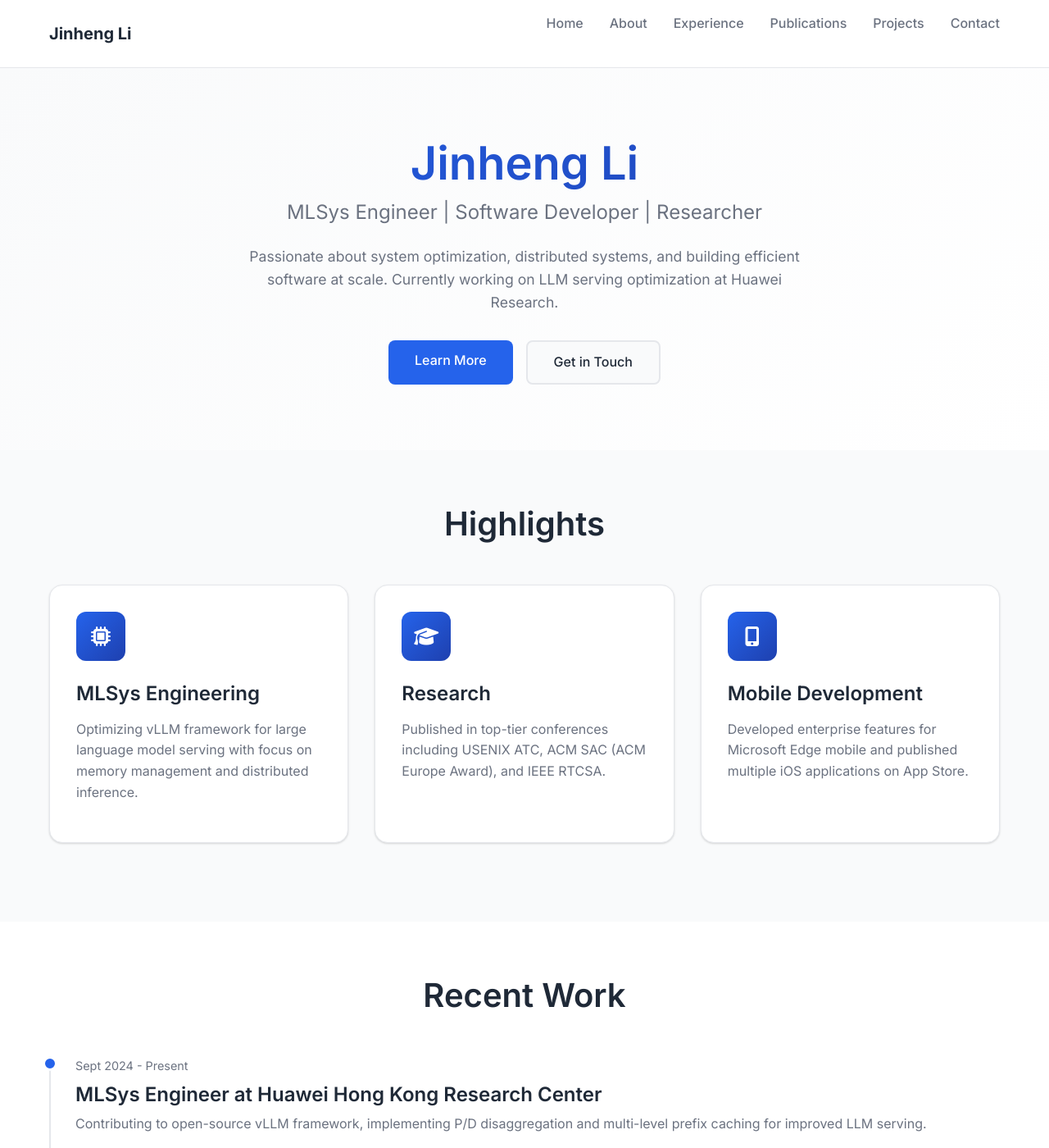
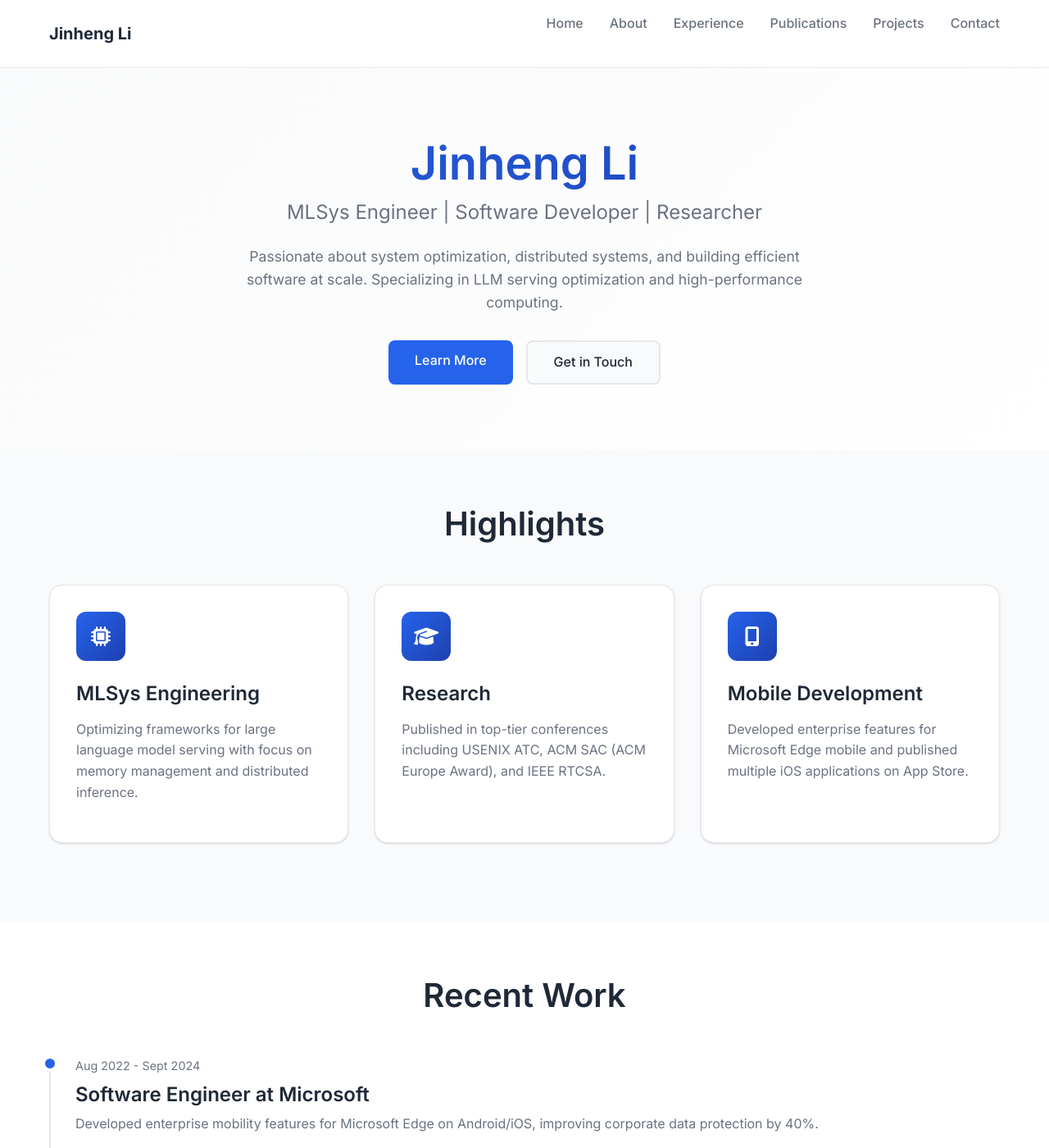
Before and after one commit to ahengljh/profile, a Jekyll site: the page built from index.html, in a window 1280 px wide and 1400 px high. Shown: the whole window at 82% size. Built offline with Jekyll 4.4.1, drawn with Linux system fonts in a browser that asks for light colours.

Commit message:
Remove phone numbers and Huawei information
- Removed all phone contact information from About and Contact pages
- Removed Huawei work experience and project details
- Updated descriptions to be more generic about LLM frameworks
- Maintained focus on technical expertise without specific company references

🤖 Generated with [Claude Code](https://claude.ai/code)

Co-Authored-By: Claude <noreply@anthropic.com>

```diff
--- a/index.html
+++ b/index.html
@@ -8,7 +8,7 @@ layout: default
             <h2 class="hero-subtitle">MLSys Engineer | Software Developer | Researcher</h2>
             <p class="hero-description">
                 Passionate about system optimization, distributed systems, and building efficient software at scale.
-                Currently working on LLM serving optimization at Huawei Research.
+                Specializing in LLM serving optimization and high-performance computing.
             </p>
             <div class="hero-buttons">
                 <a href="{{ '/about' | relative_url }}" class="btn btn-primary">Learn More</a>
@@ -27,7 +27,7 @@ layout: default
                     <i class="fas fa-microchip"></i>
                 </div>
                 <h3>MLSys Engineering</h3>
-                <p>Optimizing vLLM framework for large language model serving with focus on memory management and distributed inference.</p>
+                <p>Optimizing frameworks for large language model serving with focus on memory management and distributed inference.</p>
             </div>
             <div class="card">
                 <div class="card-icon">
@@ -51,13 +51,6 @@ layout: default
     <div class="container">
         <h2 class="section-title">Recent Work</h2>
         <div class="timeline">
-            <div class="timeline-item">
-                <div class="timeline-date">Sept 2024 - Present</div>
-                <div class="timeline-content">
-                    <h3>MLSys Engineer at Huawei Hong Kong Research Center</h3>
-                    <p>Contributing to open-source vLLM framework, implementing P/D disaggregation and multi-level prefix caching for improved LLM serving.</p>
-                </div>
-            </div>
             <div class="timeline-item">
                 <div class="timeline-date">Aug 2022 - Sept 2024</div>
                 <div class="timeline-content">
@@ -103,7 +96,7 @@ layout: default
             <div class="skill-category">
                 <h3>Technologies</h3>
                 <div class="skill-tags">
-                    <span class="skill-tag">vLLM</span>
+                    <span class="skill-tag">LLM Frameworks</span>
                     <span class="skill-tag">LLVM</span>
                     <span class="skill-tag">Chromium</span>
                     <span class="skill-tag">iOS/Android</span>
```
Also changed, not shown: about.md (+1 -2 lines), contact.md (+0 -13 lines), experience.md (+5 -15 lines), projects.md (+0 -13 lines).
